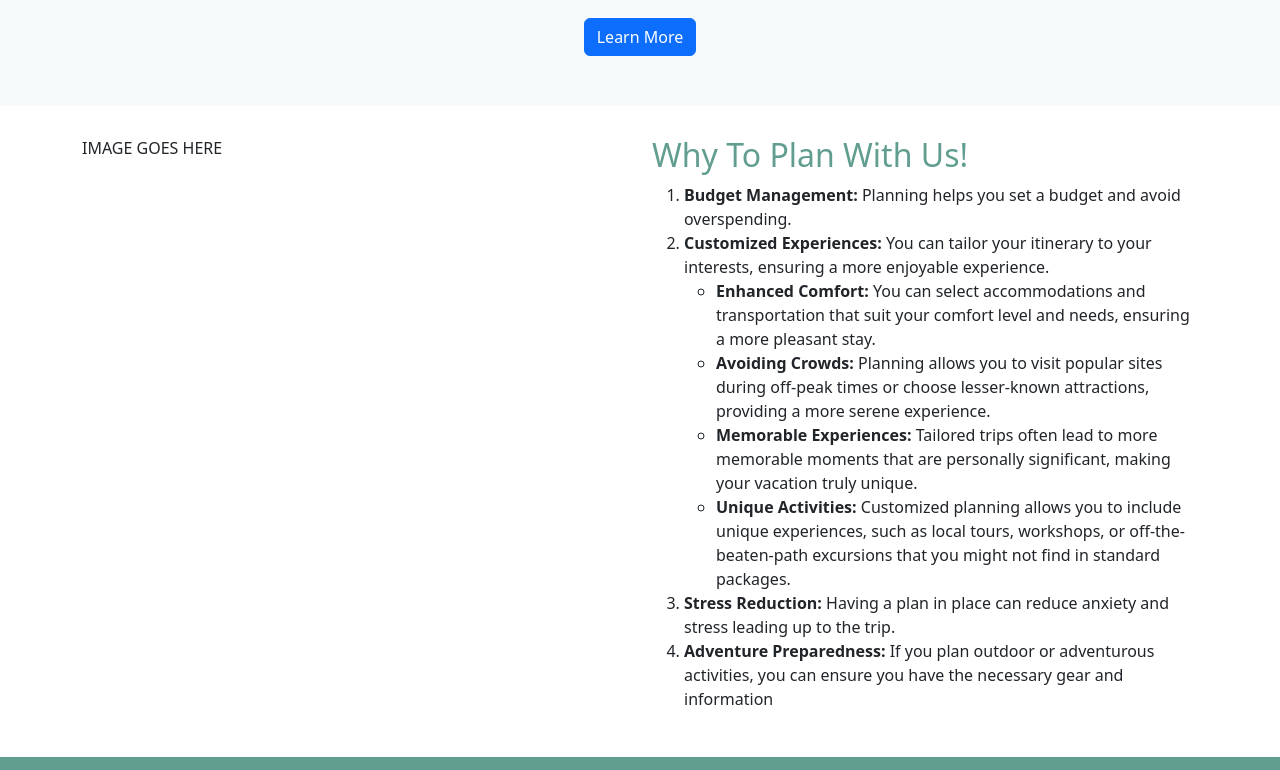
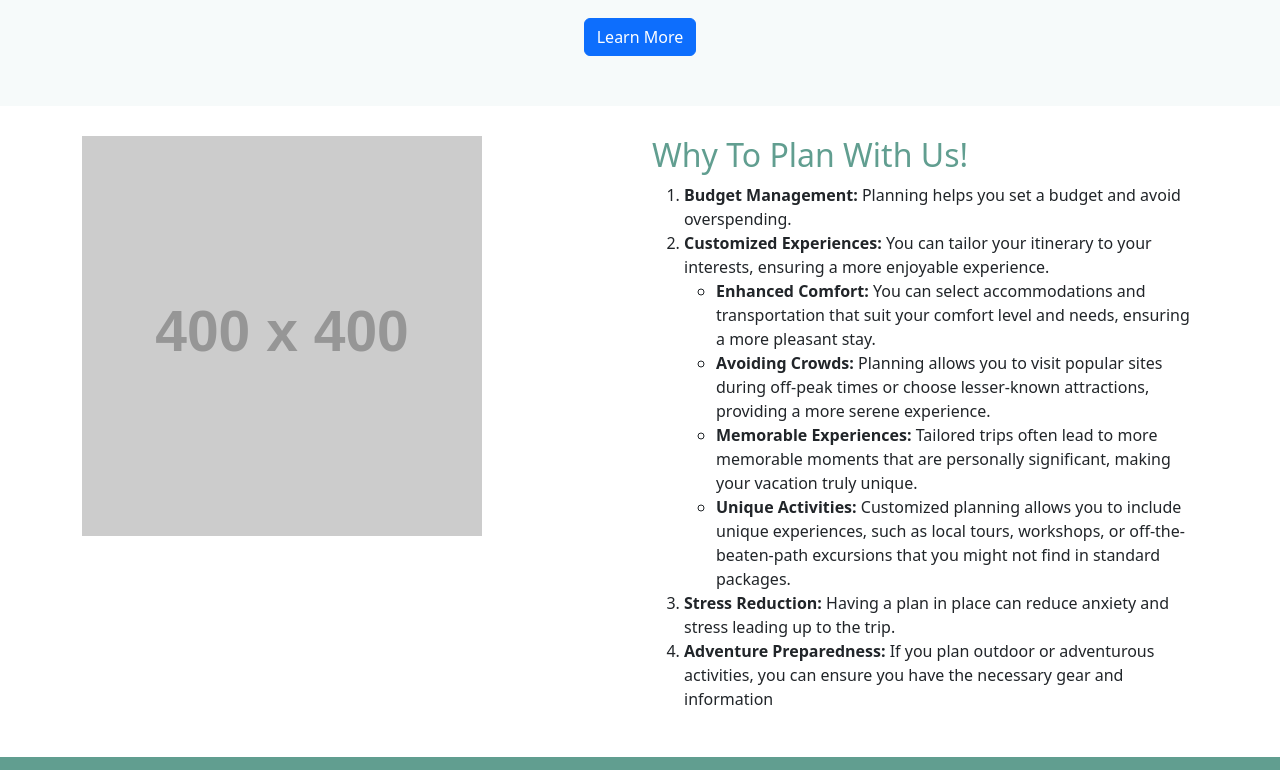
Before and after one commit to EM-leslie/Fall-2024, a plain HTML site: page index.html in a window 1280 px wide. Shown: the part 1741-2511 px from the top of the page. Drawn offline with nearby package versions, Linux system fonts and the light colour scheme; placeholder pictures from the web are drawn by us.

Commit message:
updated images

```diff
--- a/index.html
+++ b/index.html
@@ -226,7 +226,9 @@
     <div class="container-fluid list-section">
       <div class="container">
         <div class="row">
-          <div class="col-12 col-xxs-12 col-xs-12 col-md-12 col-lg-6 col-xl-6 col-xxl-6">IMAGE GOES HERE</div>
+          <div class="col-12 col-xxs-12 col-xs-12 col-md-12 col-lg-6 col-xl-6 col-xxl-6"><img
+              src="https://www.dummyimage.com/400x400/054145/ffffff.jpg" alt="placeholder"
+              class="list-img img-responsive" /></div>
 
           <div class="col-12 col-xxs-12 col-xs-12 col-md-12 col-lg-6 col-xl-6 col-xxl-6">
             <h2>Why To Plan With Us!</h2>
```
